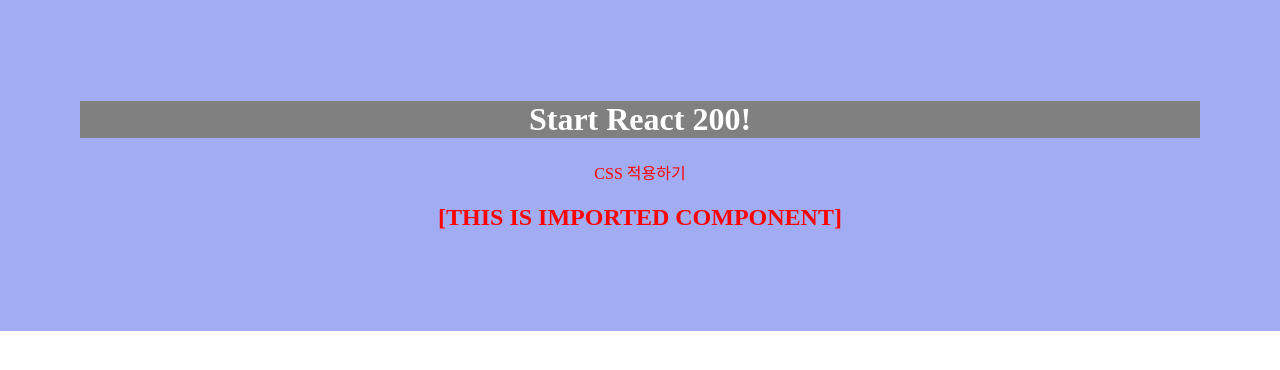
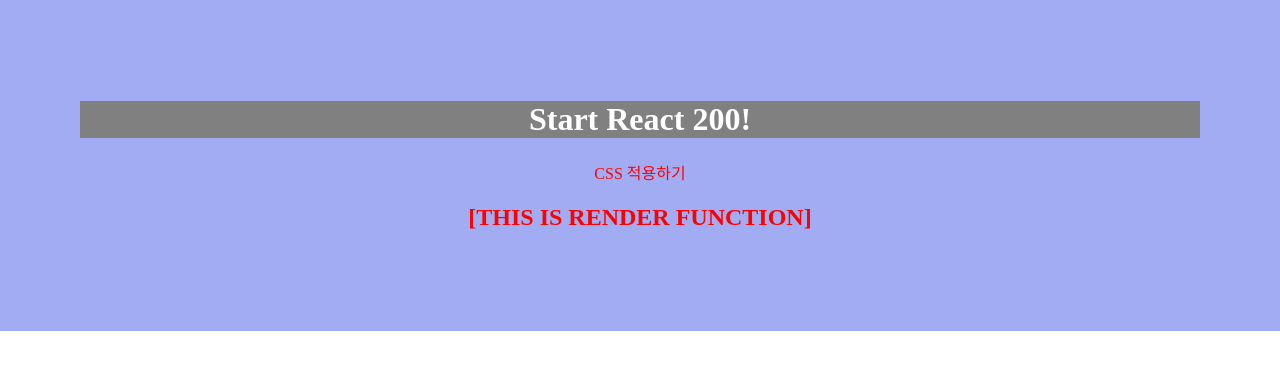
Before and after one commit to ddk9597/React200, a React (Create React App) app: page / in a window 1280 px wide. Shown: the top 370 px of the page. Built offline with nearby package versions, Linux system fonts and the light colour scheme; the HTML template or start-up script is replaced by a standard one.

Commit message:
생명주기 함수 render()

```diff
--- a/src/App.js
+++ b/src/App.js
@@ -1,14 +1,13 @@
 import React from 'react';
 import './App.css';
-import ImportComponent from './R003_ImportComponent';
-
+import LifecycleEx from './R004_LifecycleEx';
 
 function App() {
   return (
     <div>
       <h1>Start React 200!</h1>
       <p>CSS 적용하기</p>
-      <ImportComponent></ImportComponent>
+      <LifecycleEx></LifecycleEx>
     </div>
   );
 }
--- /dev/null
+++ b/src/R004_LifecycleEx.js
@@ -0,0 +1,13 @@
+import Reac, {Component} from "react";
+
+class R004_LifecycleEx extends Component{
+  render() {
+    console.log('3.render Call');
+    return (
+      <h2>[THIS IS RENDER FUNCTION]</h2>
+    )
+  }
+
+
+}
+export default R004_LifecycleEx;
```
